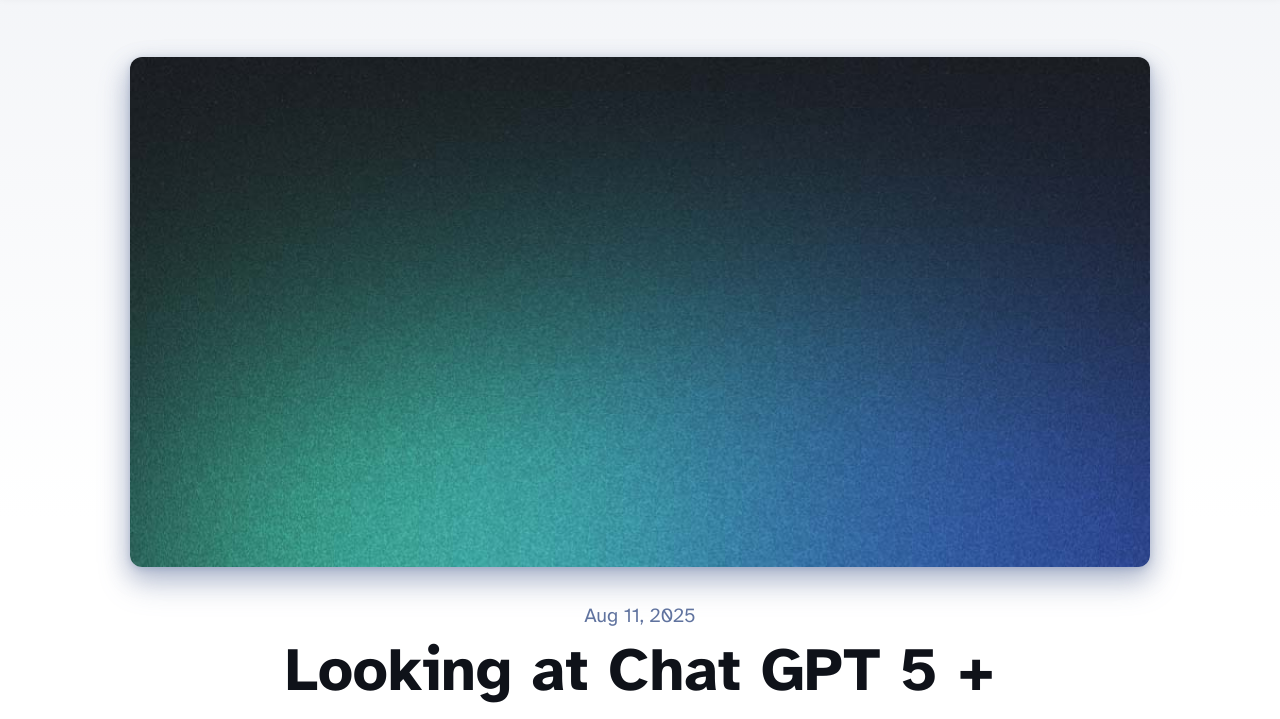
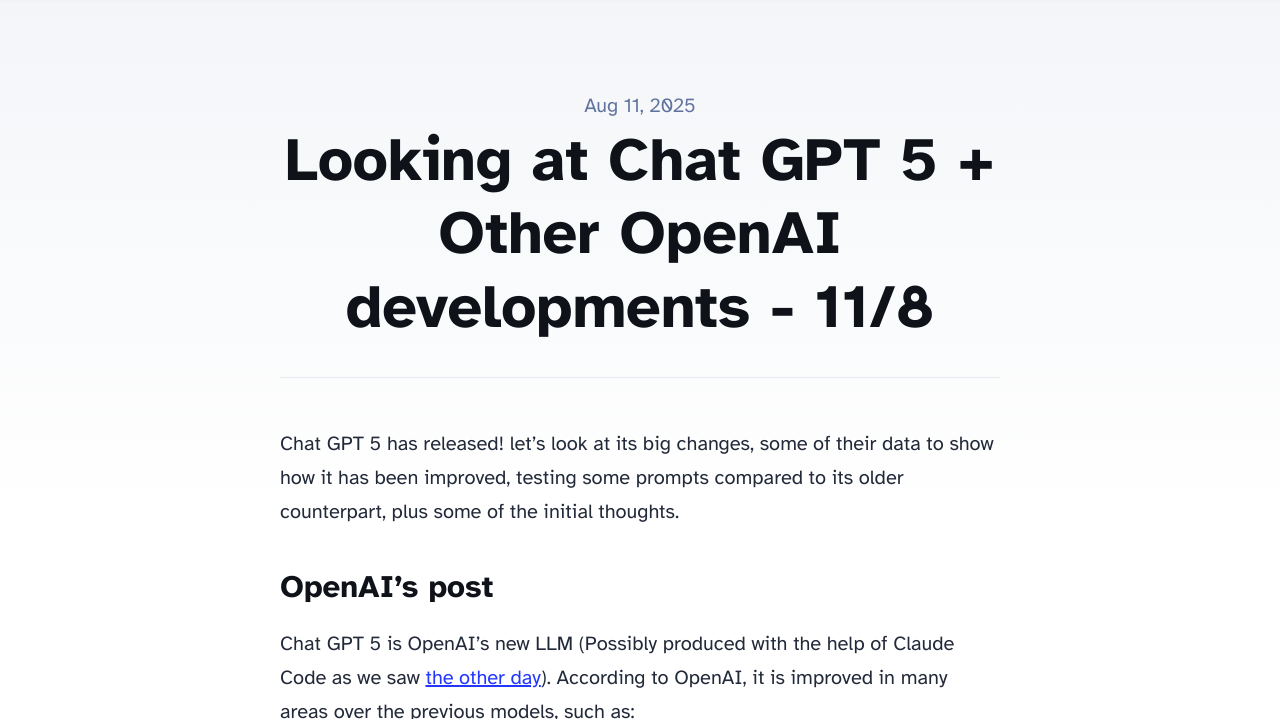
Before and after one commit to Amacca1/Research_CS, an Astro site: page /blog/11_8 in a window 1280 px wide. Shown: the part 81-800 px from the top of the page. Built offline with nearby package versions, Linux system fonts and the light colour scheme; Astro itself is replaced by a stand-in of ours.

Commit message:
11/8 pt 2

```diff
--- a/src/content/blog/11_8.md
+++ b/src/content/blog/11_8.md
@@ -2,7 +2,6 @@
 title: 'Looking at Chat GPT 5 + Other OpenAI developments - 11/8'
 description: 'Researching and testing Chat GPT 5+ other OpenAI developments '
 pubDate: 'Aug 11 2025'
-heroImage: '../../assets/blog-placeholder-2.jpg'
 ---
 
 Chat GPT 5 has released! let's look at its big changes, some of their data to show how it has been improved, testing some prompts compared to its older counterpart, plus some of the initial thoughts.
```
Also changed, not shown: 1 other file.
